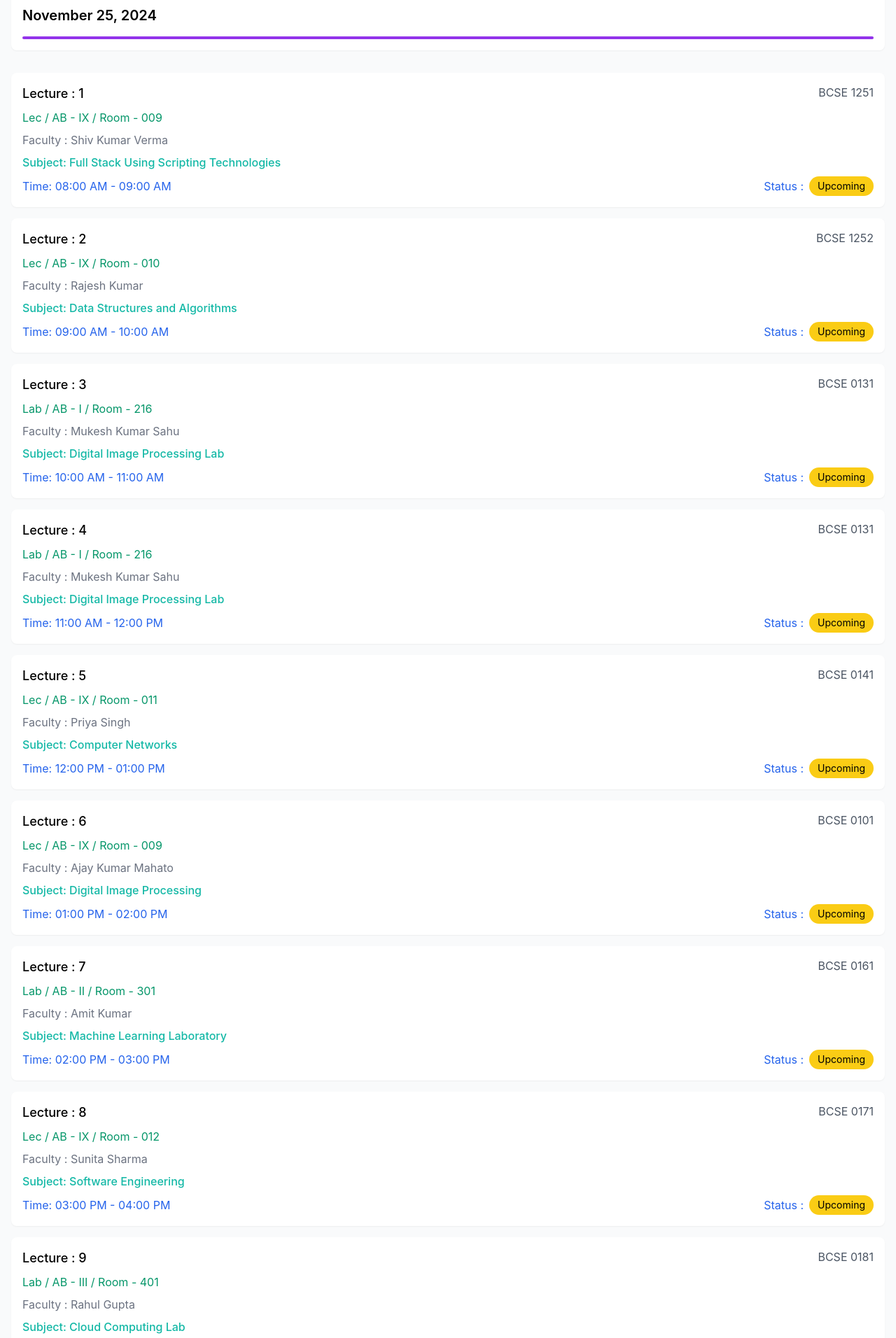
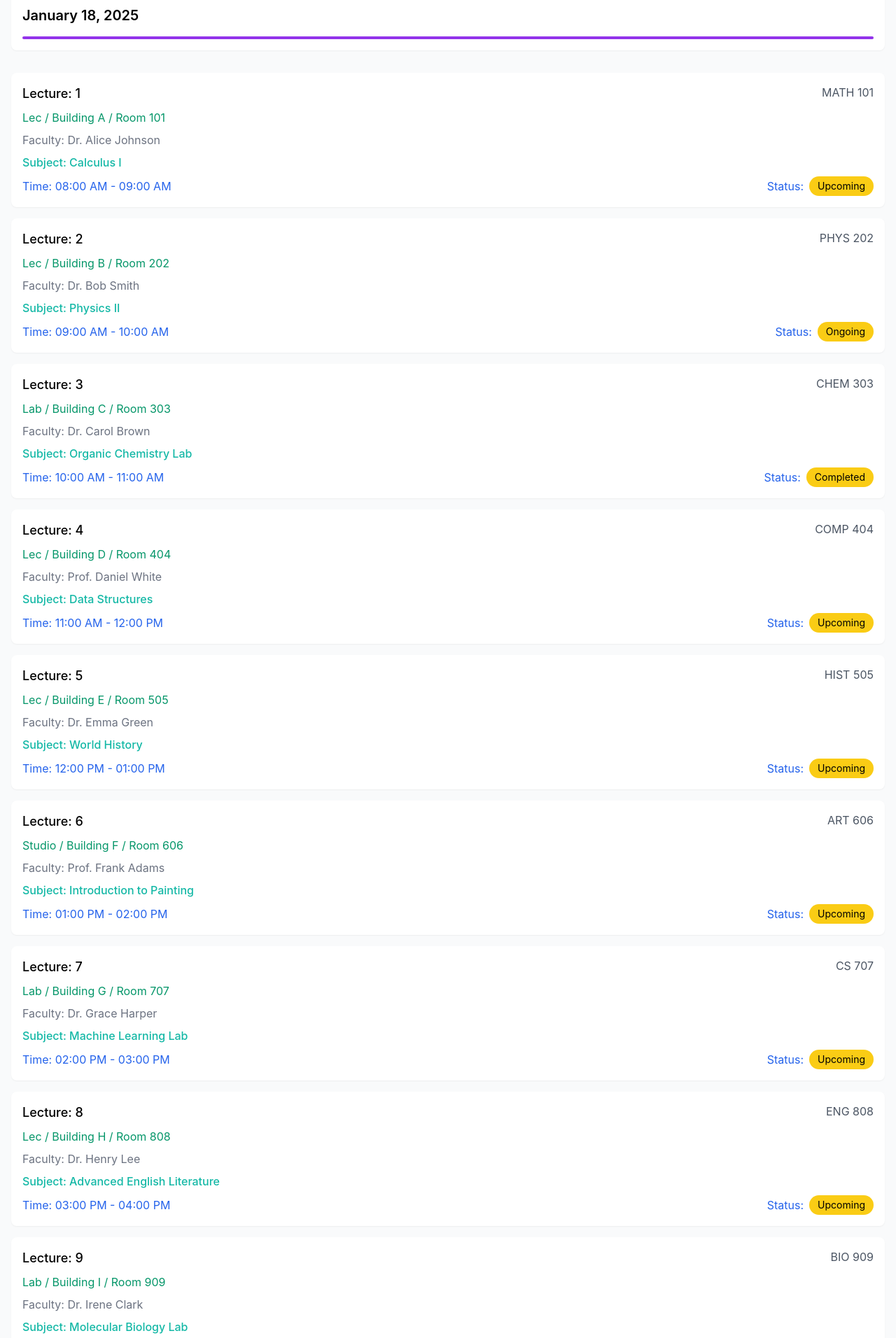
Before and after one commit to vipinyadav01/GlaUniversityAppClone, a React (Vite) app: page /timetable in a window 1280 px wide. Shown: the part 128-2040 px from the top of the page at 70% size. Built offline with nearby package versions, Linux system fonts and the light colour scheme.

Commit message:
Add Capacitor dependencies, update attendance and lecture data, and enhance BottomNavigation styles

```diff
--- a/package.json
+++ b/package.json
@@ -10,6 +10,8 @@
     "preview": "vite preview"
   },
   "dependencies": {
+    "@capacitor/cli": "^6.2.0",
+    "@capacitor/core": "^6.2.0",
     "axios": "^1.7.9",
     "dotenv": "^16.4.5",
     "framer-motion": "^11.11.17",
--- a/src/App.jsx
+++ b/src/App.jsx
@@ -1,3 +1,4 @@
+import React from "react";
 import { BrowserRouter as Router, Route, Routes } from "react-router-dom";
 import Home from "./pages/Home";
 import AttendancePage from "./pages/AttendancePage";
@@ -44,4 +45,5 @@ function App() {
     </Router>
   );
 }
+
 export default App;
--- a/src/components/BottomNavigation.jsx
+++ b/src/components/BottomNavigation.jsx
@@ -3,6 +3,24 @@ import { motion, AnimatePresence } from "framer-motion";
 import { FileText, User, Home, Bell, MessageSquareMore, X } from "lucide-react";
 import { useNavigate } from "react-router-dom";
 import QuickActionPanel from "./QuickActionPanel";
+
+const colors = {
+  primary: "#007bff",
+  secondary: "#6c757d",
+  success: "#28a745",
+  danger: "#dc3545",
+  warning: "#ffc107",
+  info: "#17a2b8",
+  light: "#f8f9fa",
+  dark: "#343a40",
+  blue: "#0dcaf0",
+  orange: "#fd7e14",
+  gray: "#adb5bd",
+  purple: "#8B5CF6",
+  yellow: "#EAB308",
+  red: "#EF4444",
+  indigo: "#6366F1",
+};
 
 const navItems = [
   {
@@ -35,8 +53,8 @@ const BottomNavigation = ({ activeTab, setActiveTab }) => {
 
   return (
     <>
-      <nav className="fixed bottom-0 bg-white border-t border-blue-200 w-full shadow-lg">
-        <div className="flex justify-around items-center h-20 px-2">
+      <nav className="fixed bottom-0 bg-white border-t border-gray-200 w-full shadow-lg">
+        <div className="flex justify-around items-center h-20 px-4">
           {navItems.map((item) => (
             <motion.button
               key={item.label}
@@ -44,8 +62,8 @@ const BottomNavigation = ({ activeTab, setActiveTab }) => {
               className={`flex flex-col items-center justify-center p-2 w-full h-full relative transition-all duration-300 ease-in-out ${
                 activeTab === item.label.toLowerCase()
                   ? "text-blue-600 bg-blue-50 rounded-t-xl"
-                  : "text-gray-500 hover:text-blue-500 hover:bg-blue-50 hover:rounded-t-xl"
-              } bottom-nav-button focus:outline-none focus:ring-2 focus:ring-blue-300 focus:ring-opacity-50`}
+                  : "text-gray-500 hover:text-blue-600 hover:bg-blue-50 hover:rounded-t-xl"
+              } focus:outline-none focus:ring-2 focus:ring-blue-300 focus:ring-opacity-50`}
               onClick={() => handleNavigation(item.path, item.label)}
             >
               <div className="relative">
@@ -58,7 +76,7 @@ const BottomNavigation = ({ activeTab, setActiveTab }) => {
                   <motion.span
                     initial={{ scale: 0 }}
                     animate={{ scale: 1 }}
-                    className="absolute -top-1 -right-1 w-5 h-5 bg-red-500 rounded-full text-white text-xs flex items-center justify-center font-bold shadow-md notification-count"
+                    className="absolute -top-1 -right-1 w-5 h-5 bg-red-500 rounded-full text-white text-xs flex items-center justify-center font-bold shadow-md"
                   >
                     5
                   </motion.span>
@@ -82,7 +100,6 @@ const BottomNavigation = ({ activeTab, setActiveTab }) => {
           ))}
         </div>
       </nav>
-
       <AnimatePresence>
         {isQuickActionOpen && (
           <motion.div
--- a/src/components/TodaysLectures.jsx
+++ b/src/components/TodaysLectures.jsx
@@ -2,48 +2,48 @@ import React from "react";
 
 const lectures = [
   {
-    id: "PQRH 0001",
+    id: "LEC 1001",
     number: 1,
-    location: "Lec / AB - III / Room - 321",
-    faculty: "Shivshankar Joshi",
-    subject: "Quant & Reasoning Aptitude",
-    time: "08:00 AM - 09:00 AM",
+    location: "Lec / Block A / Room - 101",
+    faculty: "Dr. John Smith",
+    subject: "Introduction to Programming",
+    time: "09:00 AM - 10:00 AM",
     status: "Completed",
   },
   {
-    id: "BCSE 1251",
+    id: "LEC 1002",
     number: 2,
-    location: "Lec / AB - III / Room - 321",
-    faculty: "Shiv Kumar Verma",
-    subject: "Full Stack Using Scripting Technologies",
-    time: "09:00 AM - 10:00 AM",
+    location: "Lec / Block B / Room - 202",
+    faculty: "Prof. Jane Doe",
+    subject: "Database Management Systems",
+    time: "10:15 AM - 11:15 AM",
     status: "Ongoing",
   },
   {
-    id: "CSEE 2001",
+    id: "LAB 2001",
     number: 3,
-    location: "Lab / CB - II / Room - 110",
-    faculty: "Priya Sharma",
-    subject: "Data Structures and Algorithms",
-    time: "10:15 AM - 11:45 AM",
+    location: "Lab / Block C / Room - 303",
+    faculty: "Ms. Emily Davis",
+    subject: "Web Development Lab",
+    time: "11:30 AM - 01:00 PM",
     status: "Upcoming",
   },
   {
-    id: "MATH 1102",
+    id: "LEC 1003",
     number: 4,
-    location: "Lec / AB - I / Room - 205",
-    faculty: "Dr. Rajesh Gupta",
-    subject: "Linear Algebra and Calculus",
-    time: "12:00 PM - 01:00 PM",
+    location: "Lec / Block D / Room - 404",
+    faculty: "Dr. Mark Lee",
+    subject: "Operating Systems",
+    time: "02:00 PM - 03:00 PM",
     status: "Upcoming",
   },
   {
-    id: "PHYS 2201",
+    id: "LAB 2002",
     number: 5,
-    location: "Lab / Science Block / Room - 302",
-    faculty: "Dr. Anita Desai",
-    subject: "Physics Practical",
-    time: "02:00 PM - 04:00 PM",
+    location: "Lab / Block E / Room - 505",
+    faculty: "Mrs. Sarah Brown",
+    subject: "Physics Lab",
+    time: "03:15 PM - 05:15 PM",
     status: "Upcoming",
   },
 ];
--- a/src/pages/AttendancePage.jsx
+++ b/src/pages/AttendancePage.jsx
@@ -5,52 +5,49 @@ import { motion } from "framer-motion";
 
 const courseData = [
   {
-    code: "BCSC 0011",
-    name: "Theory Of Automata & Formal Languages",
-    professor: "Neetu Faujdar",
+    code: "MATH 101",
+    name: "Calculus I",
+    professor: "Dr. Alice Johnson",
+    credits: 4,
+    attended: 30,
+    total: 40,
+    image: "https://upload.wikimedia.org/wikipedia/en/4/42/GLA_University_logo.png",
+  },
+  {
+    code: "PHYS 202",
+    name: "Physics II",
+    professor: "Prof. Bob Smith",
+    credits: 3,
+    attended: 25,
+    total: 35,
+    image: "https://upload.wikimedia.org/wikipedia/en/4/42/GLA_University_logo.png",
+  },
+  {
+    code: "CHEM 303",
+    name: "Organic Chemistry",
+    professor: "Dr. Carol Davis",
     credits: 4,
     attended: 40,
-    total: 48,
+    total: 45,
+    image: "https://upload.wikimedia.org/wikipedia/en/4/42/GLA_University_logo.png",
   },
   {
-    code: "BCSE 0055",
-    name: "Software Testing",
-    professor: "Akash Yadav",
-    credits: 3,
-    attended: 28,
-    total: 35,
-  },
-  {
-    code: "BCSE 0101",
-    name: "Digital Image Processing",
-    professor: "Ajay Kumar Mahato",
-    credits: 3,
-    attended: 33,
-    total: 36,
-  },
-  {
-    code: "BCSE 1207",
-    name: "Cloud Computing",
-    professor: "Sachin Upadhyay",
-    credits: 3,
-    attended: 31,
-    total: 36,
-  },
-  {
-    code: "BCSE 1251",
-    name: "Full Stack Using Scripting Technologies",
-    professor: "Shiv Kumar Verma",
+    code: "COMP 404",
+    name: "Data Structures",
+    professor: "Prof. Daniel Brown",
     credits: 3,
     attended: 35,
     total: 42,
+    image: "https://upload.wikimedia.org/wikipedia/en/4/42/GLA_University_logo.png",
   },
   {
-    code: "BCSE 0055",
-    name: "Software Testing",
-    professor: "Akash Yadav",
+    code: "HIST 505",
+    name: "World History",
+    professor: "Dr. Elizabeth Miller",
     credits: 3,
     attended: 28,
-    total: 35,
+    total: 30,
+    image: "https://upload.wikimedia.org/wikipedia/en/4/42/GLA_University_logo.png",
   },
 ];
 
--- a/src/pages/HierarchyPage.jsx
+++ b/src/pages/HierarchyPage.jsx
@@ -4,46 +4,46 @@ import { useNavigate } from "react-router-dom"; // Import useNavigate
 
 const facultyData = [
   {
-    name: "SANDEEP KUMAR RATHORE",
-    id: "GLA107230",
+    name: "John Doe",
+    id: "FA001",
     role: "Head Of Department",
-    image: "/placeholder.svg",
+    image: "https://upload.wikimedia.org/wikipedia/en/4/42/GLA_University_logo.png",
   },
   {
-    name: "SUBHASH CHAND AGRAWAL",
-    id: "GLA107227",
-    role: "Program Co-Ordinator",
-    image: "/placeholder.svg",
+    name: "Jane Smith",
+    id: "FA002",
+    role: "Program Coordinator",
+    image: "https://upload.wikimedia.org/wikipedia/en/4/42/GLA_University_logo.png",
   },
   {
-    name: "NEETU FAUJDAR",
-    id: "GLA120901",
+    name: "Emily Johnson",
+    id: "FA003",
     role: "Class Advisor",
-    email: "neetu.faujdar@gla.ac.in",
+    email: "emily.johnson@example.com",
     phone: "**********",
     designation: "Class Advisor",
-    image: "/placeholder.svg",
+    image: "https://upload.wikimedia.org/wikipedia/en/4/42/GLA_University_logo.png",
   },
   {
-    name: "SHIV KUMAR VERMA",
-    id: "GLA110103",
+    name: "Michael Brown",
+    id: "FA004",
     role: "Faculty",
-    email: "jztshiva@gmail.com",
-    phone: "9319136945",
+    email: "michael.brown@example.com",
+    phone: "9876543210",
     subjects: [
-      "Full Stack Using Scripting Technologies",
-      "Full Stack Using Scripting Technologies Lab",
+      "Advanced Programming Concepts",
+      "Data Structures and Algorithms Lab",
     ],
-    image: "/placeholder.svg",
+    image: "https://upload.wikimedia.org/wikipedia/en/4/42/GLA_University_logo.png",
   },
   {
-    name: "AKASH YADAV",
-    id: "GLA114107",
+    name: "Sarah Wilson",
+    id: "FA005",
     role: "Faculty",
-    email: "akash.yadav@gla.ac.in",
-    phone: "9760507857",
-    subjects: ["Software Testing"],
-    image: "/placeholder.svg",
+    email: "sarah.wilson@example.com",
+    phone: "9123456789",
+    subjects: ["Software Engineering", "Testing Strategies"],
+    image: "https://upload.wikimedia.org/wikipedia/en/4/42/GLA_University_logo.png",
   },
 ];
 
--- a/src/pages/ResultsPage.jsx
+++ b/src/pages/ResultsPage.jsx
@@ -65,8 +65,8 @@ function ResultsPage() {
             </button>
           </div>
           <div className="ml-2">
-            <h1 className="text-xl">Name : Vipin Yadav</h1>
-            <h2 className="text-xl mt-1">Univ. RollNo : 2215001970</h2>
+            <h1 className="text-xl">Name : Rudra Singh</h1>
+            <h2 className="text-xl mt-1">Univ. RollNo : 2215..19..</h2>
           </div>
         </div>
       </div>
--- a/src/pages/Timetable.jsx
+++ b/src/pages/Timetable.jsx
@@ -1,102 +1,102 @@
-import React, { useState } from 'react';
-import { ArrowLeft, Calendar } from 'lucide-react';
-import { useNavigate } from 'react-router-dom';
+import React, { useState } from "react";
+import { ArrowLeft, Calendar } from "lucide-react";
+import { useNavigate } from "react-router-dom";
 
 const Timetable = () => {
     const navigate = useNavigate();
-    const [selectedDate, setSelectedDate] = useState('November 25, 2024');
+    const [selectedDate, setSelectedDate] = useState("January 18, 2025");
 
     const lectures = [
         {
             lecture: 1,
-            courseCode: 'BCSE 1251',
-            location: 'Lec / AB - IX / Room - 009',
-            faculty: 'Shiv Kumar Verma',
-            subject: 'Full Stack Using Scripting Technologies',
-            time: '08:00 AM - 09:00 AM',
-            status: 'Upcoming'
+            courseCode: "MATH 101",
+            location: "Lec / Building A / Room 101",
+            faculty: "Dr. Alice Johnson",
+            subject: "Calculus I",
+            time: "08:00 AM - 09:00 AM",
+            status: "Upcoming",
         },
         {
             lecture: 2,
-            courseCode: 'BCSE 1252',
-            location: 'Lec / AB - IX / Room - 010',
-            faculty: 'Rajesh Kumar',
-            subject: 'Data Structures and Algorithms',
-            time: '09:00 AM - 10:00 AM',
-            status: 'Upcoming'
+            courseCode: "PHYS 202",
+            location: "Lec / Building B / Room 202",
+            faculty: "Dr. Bob Smith",
+            subject: "Physics II",
+            time: "09:00 AM - 10:00 AM",
+            status: "Ongoing",
         },
         {
             lecture: 3,
-            courseCode: 'BCSE 0131',
-            location: 'Lab / AB - I / Room - 216',
-            faculty: 'Mukesh Kumar Sahu',
-            subject: 'Digital Image Processing Lab',
-            time: '10:00 AM - 11:00 AM',
-            status: 'Upcoming'
+            courseCode: "CHEM 303",
+            location: "Lab / Building C / Room 303",
+            faculty: "Dr. Carol Brown",
+            subject: "Organic Chemistry Lab",
+            time: "10:00 AM - 11:00 AM",
+            status: "Completed",
         },
         {
             lecture: 4,
-            courseCode: 'BCSE 0131',
-            location: 'Lab / AB - I / Room - 216',
-            faculty: 'Mukesh Kumar Sahu',
-            subject: 'Digital Image Processing Lab',
-            time: '11:00 AM - 12:00 PM',
-            status: 'Upcoming'
+            courseCode: "COMP 404",
+            location: "Lec / Building D / Room 404",
+            faculty: "Prof. Daniel White",
+            subject: "Data Structures",
+            time: "11:00 AM - 12:00 PM",
+            status: "Upcoming",
         },
         {
             lecture: 5,
-            courseCode: 'BCSE 0141',
-            location: 'Lec / AB - IX / Room - 011',
-            faculty: 'Priya Singh',
-            subject: 'Computer Networks',
-            time: '12:00 PM - 01:00 PM',
-            status: 'Upcoming'
+            courseCode: "HIST 505",
+            location: "Lec / Building E / Room 505",
+            faculty: "Dr. Emma Green",
+            subject: "World History",
+            time: "12:00 PM - 01:00 PM",
+            status: "Upcoming",
         },
         {
             lecture: 6,
-            courseCode: 'BCSE 0101',
-            location: 'Lec / AB - IX / Room - 009',
-            faculty: 'Ajay Kumar Mahato',
-            subject: 'Digital Image Processing',
-            time: '01:00 PM - 02:00 PM',
-            status: 'Upcoming'
+            courseCode: "ART 606",
+            location: "Studio / Building F / Room 606",
+            faculty: "Prof. Frank Adams",
+            subject: "Introduction to Painting",
+            time: "01:00 PM - 02:00 PM",
+            status: "Upcoming",
         },
         {
             lecture: 7,
-            courseCode: 'BCSE 0161',
-            location: 'Lab / AB - II / Room - 301',
-            faculty: 'Amit Kumar',
-            subject: 'Machine Learning Laboratory',
-            time: '02:00 PM - 03:00 PM',
-            status: 'Upcoming'
+            courseCode: "CS 707",
+            location: "Lab / Building G / Room 707",
+            faculty: "Dr. Grace Harper",
+            subject: "Machine Learning Lab",
+            time: "02:00 PM - 03:00 PM",
+            status: "Upcoming",
         },
         {
             lecture: 8,
-            courseCode: 'BCSE 0171',
-            location: 'Lec / AB - IX / Room - 012',
-            faculty: 'Sunita Sharma',
-            subject: 'Software Engineering',
-            time: '03:00 PM - 04:00 PM',
-            status: 'Upcoming'
+            courseCode: "ENG 808",
+            location: "Lec / Building H / Room 808",
+            faculty: "Dr. Henry Lee",
+            subject: "Advanced English Literature",
+            time: "03:00 PM - 04:00 PM",
+            status: "Upcoming",
         },
         {
             lecture: 9,
-            courseCode: 'BCSE 0181',
-            location: 'Lab / AB - III / Room - 401',
-            faculty: 'Rahul Gupta',
-            subject: 'Cloud Computing Lab',
-            time: '04:00 PM - 05:00 PM',
-            status: 'Upcoming'
+            courseCode: "BIO 909",
+            location: "Lab / Building I / Room 909",
+            faculty: "Dr. Irene Clark",
+            subject: "Molecular Biology Lab",
+            time: "04:00 PM - 05:00 PM",
+            status: "Upcoming",
         },
         {
             lecture: 10,
-            courseCode: 'BCSE 0191',
-            location: 'Lec / AB - IX / Room - 013',
-            faculty: 'Neha Verma',
-            subject: 'Artificial Intelligence',
-            time: '05:00 PM - 06:00 PM',
-            status: 'Upcoming'
-        }
+            courseCode: "PHIL 1010",
+            location: "Lec / Building J / Room 1010",
+            faculty: "Prof. Jack Peterson",
+            subject: "Introduction to Philosophy",
+            time: "05:00 PM - 06:00 PM",
+            status: "Upcoming",
+        },
     ];
 
     return (
@@ -107,7 +107,9 @@ const Timetable = () => {
                     <button onClick={() => navigate(-1)} className="p-2">
                         <ArrowLeft className="h-6 w-6" />
                     </button>
-                    <h1 className="text-2xl font-semibold flex-1 text-center mr-8">Time Table</h1>
+                    <h1 className="text-2xl font-semibold flex-1 text-center mr-8">
+                        Time Table
+                    </h1>
                 </div>
             </header>
 
@@ -116,7 +118,7 @@ const Timetable = () => {
                 <div className="bg-white rounded-lg p-4 shadow-sm">
                     <div className="flex items-center gap-2 mb-2">
                         <Calendar className="h-5 w-5 text-purple-600" />
-                        <span className="text-purple-600">Enter Date</span>
+                        <span className="text-purple-600">Selected Date</span>
                     </div>
                     <h2 className="text-xl font-semibold">{selectedDate}</h2>
                     <div className="h-1 w-full bg-purple-600 mt-4 rounded-full" />
@@ -126,19 +128,26 @@ const Timetable = () => {
             {/* Lecture Cards */}
             <div className="p-4 space-y-4">
                 {lectures.map((lecture) => (
-                    <div key={lecture.lecture} className="bg-white rounded-lg p-4 shadow-sm">
+                    <div
+                        key={lecture.lecture}
+                        className="bg-white rounded-lg p-4 shadow-sm"
+                    >
                         <div className="flex justify-between items-start mb-2">
-                            <span className="text-lg font-medium">Lecture : {lecture.lecture}</span>
+                            <span className="text-lg font-medium">
+                                Lecture: {lecture.lecture}
+                            </span>
                             <span className="text-gray-600">{lecture.courseCode}</span>
                         </div>
                         <div className="space-y-2">
                             <p className="text-emerald-600">{lecture.location}</p>
-                            <p className="text-gray-500">Faculty : {lecture.faculty}</p>
-                            <p className="text-teal-500 font-medium">Subject: {lecture.subject}</p>
+                            <p className="text-gray-500">Faculty: {lecture.faculty}</p>
+                            <p className="text-teal-500 font-medium">
+                                Subject: {lecture.subject}
+                            </p>
                             <div className="flex justify-between items-center">
                                 <p className="text-blue-600">Time: {lecture.time}</p>
                                 <div className="flex items-center gap-2">
-                                    <span className="text-blue-600">Status :</span>
+                                    <span className="text-blue-600">Status:</span>
                                     <span className="bg-yellow-400 px-3 py-1 rounded-full text-sm">
                                         {lecture.status}
                                     </span>
```
Also changed, not shown: src/components/Profile.jsx (+23 -23 lines), src/pages/Home.jsx (+28 -24 lines), src/index.css (line endings or trailing spaces), 1 other file (tests, documents, lock files or other folders).
